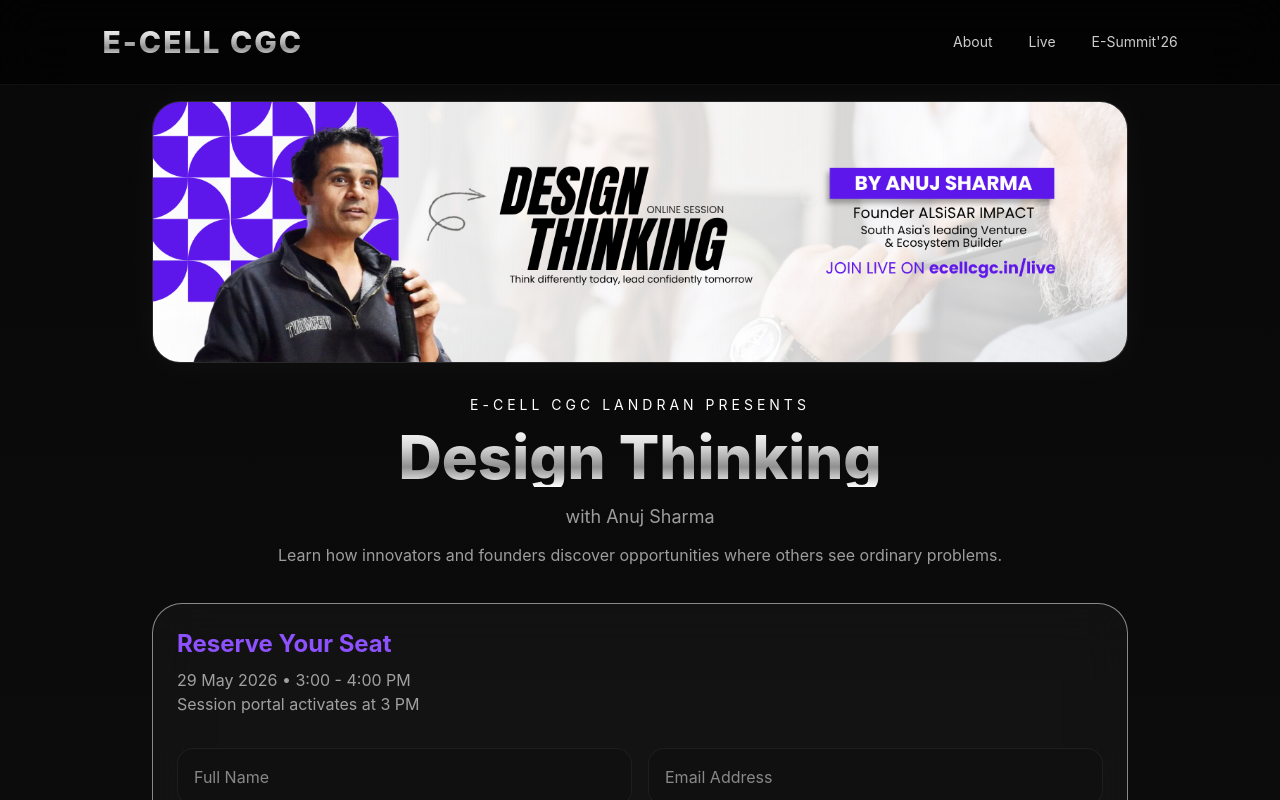
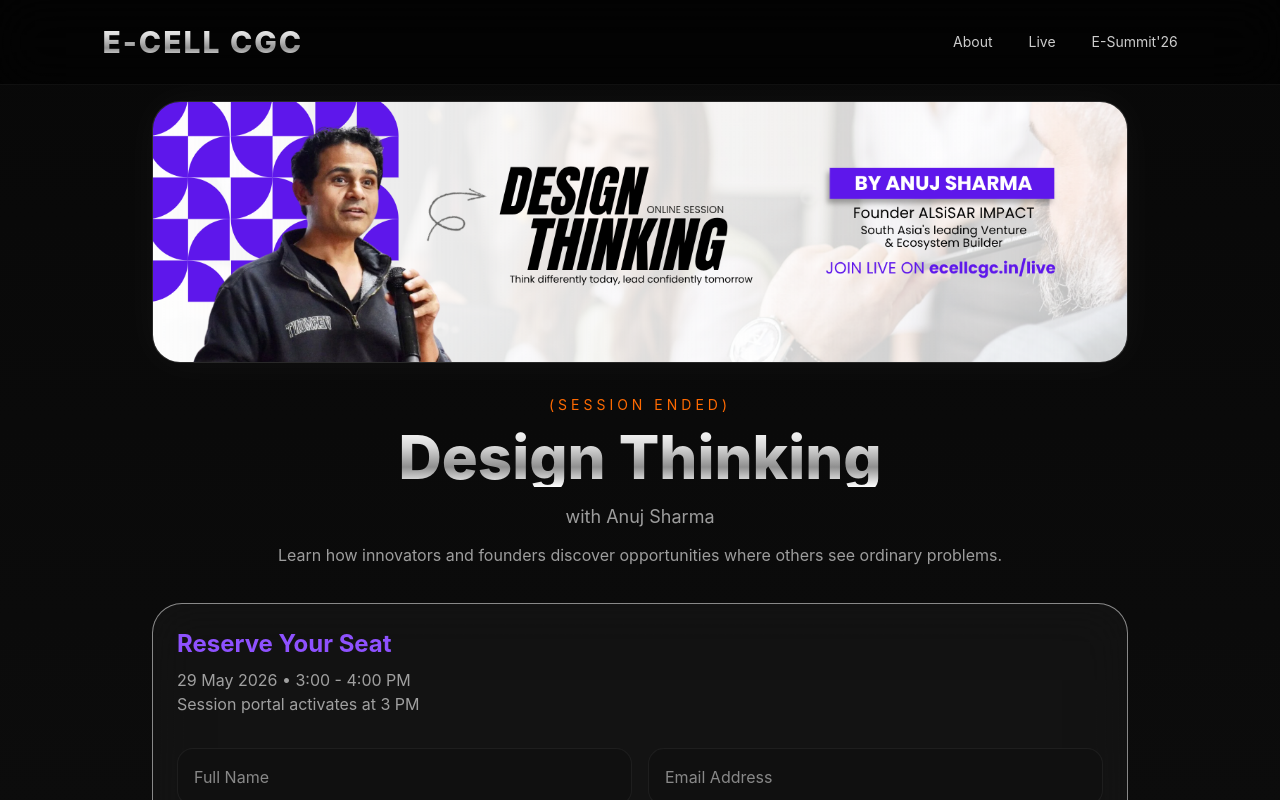
Before and after one commit to SarangAhlawat/ecellweb_v0.0, a React (Vite) app: page /registerevent in a window 1280 px wide. Shown: the top 800 px of the page. Built offline with nearby package versions, Linux system fonts and the light colour scheme.

Commit message:
after session edits

```diff
--- a/src/components/Navbar.jsx
+++ b/src/components/Navbar.jsx
@@ -76,7 +76,7 @@ About
 
 
 <a
-href="https://meet.google.com/pdf-ijrf-bpb"
+href="https://livestream-ecell.vercel.app"
 className="
 hover:text-white
 transition
--- a/src/pages/Home.jsx
+++ b/src/pages/Home.jsx
@@ -147,7 +147,7 @@ Watch Live
 </a> */}
 
 <a
-href="https://meet.google.com/pdf-ijrf-bpb"
+href="/registerevent"
 className="
 px-6 sm:px-8 py-3.5 sm:py-4
 rounded-xl
--- a/src/pages/RegisterEvent.jsx
+++ b/src/pages/RegisterEvent.jsx
@@ -235,8 +235,8 @@ export default function RegisterEvent() {
                     animate={{ opacity: 1, y: 0 }}
                     className="mb-8 text-center"
                 >
-                    <div className="metal-violet text-sm tracking-[4px]">
-                        E-CELL CGC LANDRAN PRESENTS
+                    <div className="text-orange-500 text-sm tracking-[4px]">
+                        (SESSION ENDED)
                     </div>
 
                     <h1 className="metal mt-3 text-4xl font-extrabold md:text-6xl">
```
